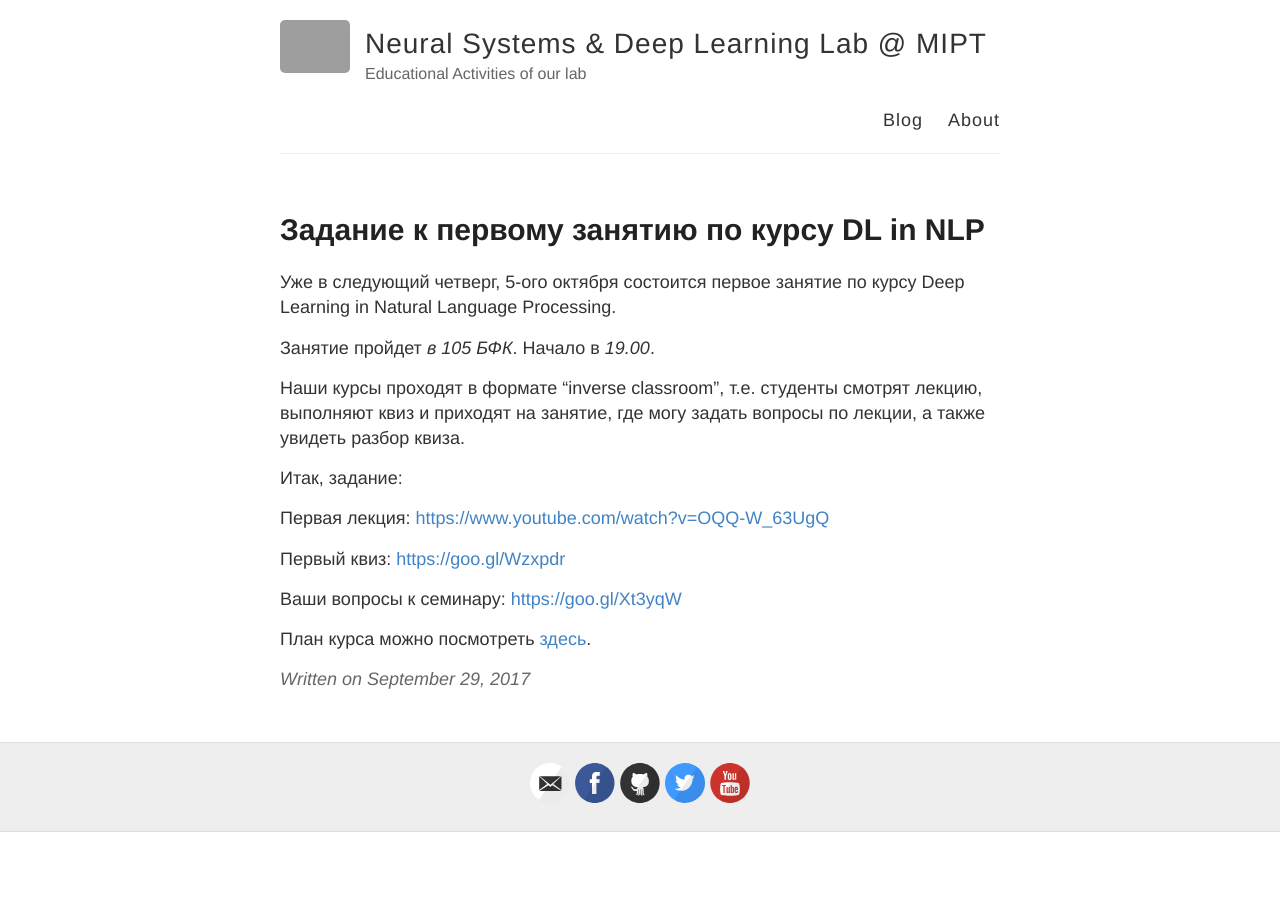
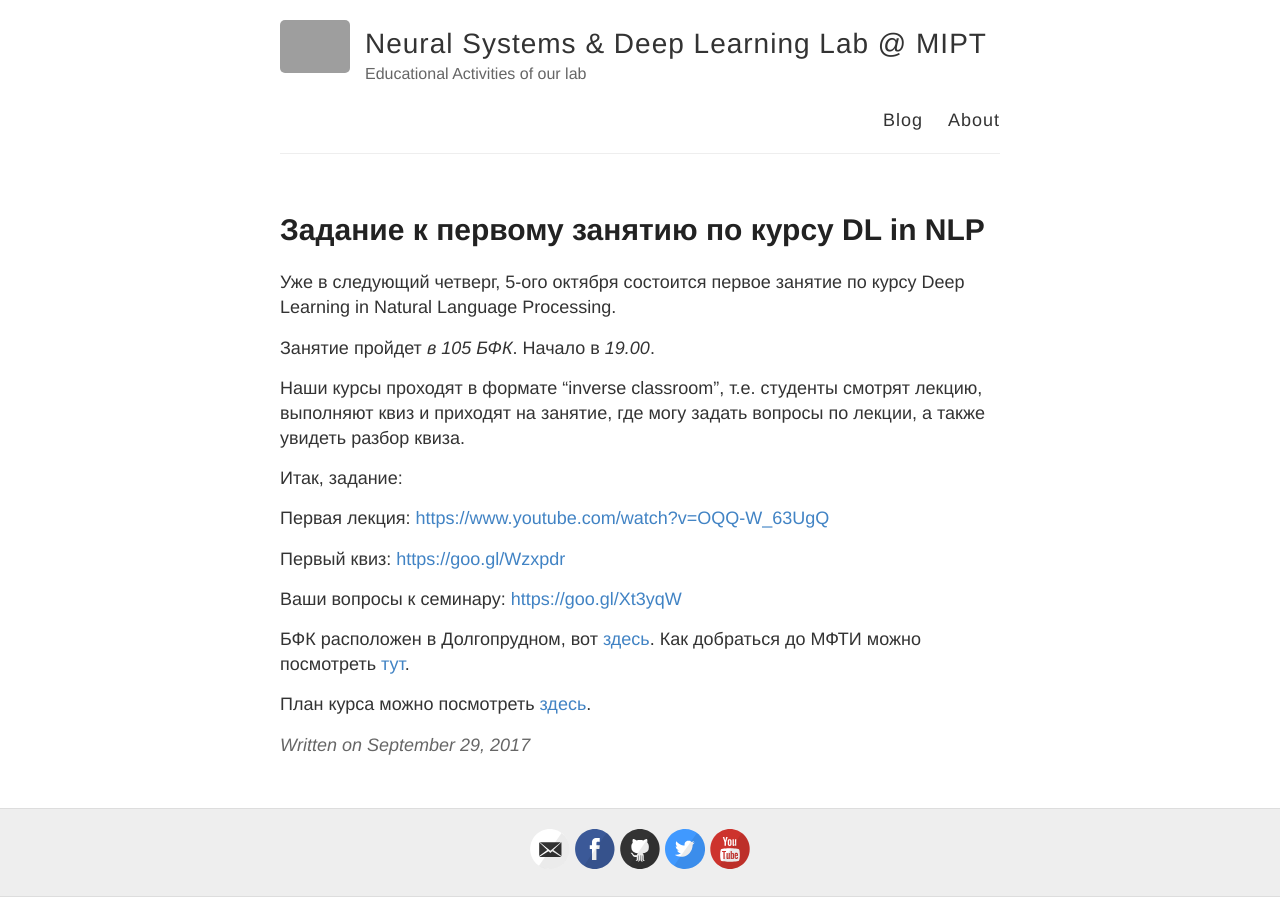
Before and after one commit to deepmipt/edu, a Jekyll site: the page built from _posts/2017-09-29-nlp1.md, in a window 1280 px wide. Built offline with Jekyll 4.4.1, drawn with Linux system fonts in a browser that asks for light colours; grey boxes are pictures that could not be loaded.

Commit message:
ENH: path to knowledge

```diff
--- a/_posts/2017-09-29-nlp1.md
+++ b/_posts/2017-09-29-nlp1.md
@@ -17,6 +17,6 @@ title: Задание к первому занятию по курсу DL in NLP
 
 Ваши вопросы к семинару: [https://goo.gl/Xt3yqW](https://goo.gl/Xt3yqW)
 
-
+БФК расположен в Долгопрудном, вот [здесь](https://yandex.ru/maps/-/CBUgnHqITD). Как добраться до МФТИ можно посмотреть [тут](https://mipt.ru/about/general/contacts/way.php).
 
 План курса можно посмотреть [здесь](../NLP/).
```
